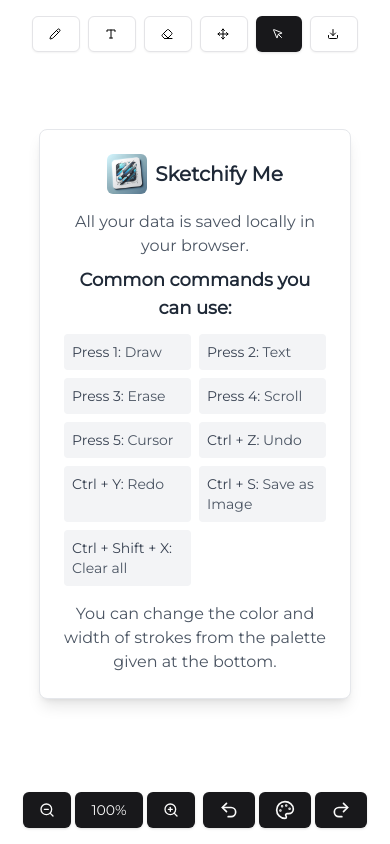
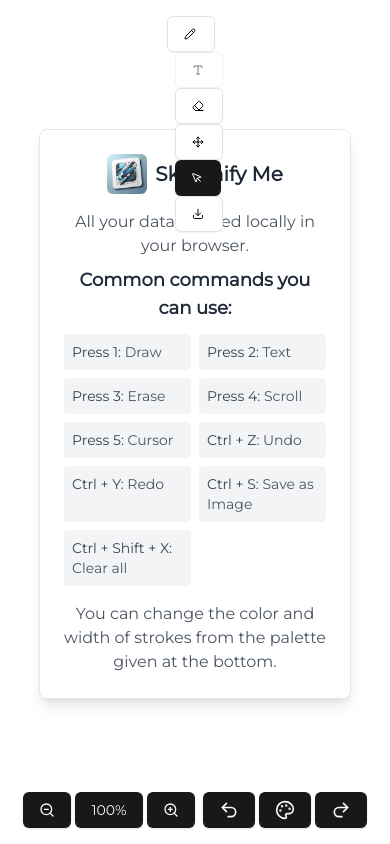
Before and after one commit to Ajeet1606/sketchify, a React (Vite) app: page / in a window 390 px wide. Built offline with nearby package versions, Linux system fonts and the light colour scheme.

Commit message:
fix: add tooltip and improve the toolbar

```diff
--- a/package.json
+++ b/package.json
@@ -17,6 +17,7 @@
     "@radix-ui/react-popover": "^1.1.1",
     "@radix-ui/react-slot": "^1.1.0",
     "@radix-ui/react-toast": "^1.2.2",
+    "@radix-ui/react-tooltip": "^1.1.3",
     "@vercel/analytics": "^1.3.1",
     "class-variance-authority": "^0.7.0",
     "clsx": "^2.1.1",
--- a/src/components/custom/Toolbar.tsx
+++ b/src/components/custom/Toolbar.tsx
@@ -1,3 +1,4 @@
+import React, { useCallback, useEffect } from "react";
 import { useStrokesStore } from "@/store/strokesStore";
 import { Mode, ModeEnum } from "@/lib/utils";
 import {
@@ -7,46 +8,119 @@ import {
   Move,
   MousePointer,
   Download,
+  LucideIcon,
 } from "lucide-react";
 import { Button } from "@/components/ui/button";
 import { useToast } from "@/hooks/use-toast";
+import {
+  Tooltip,
+  TooltipContent,
+  TooltipProvider,
+  TooltipTrigger,
+} from "@/components/ui/tooltip";
 
-const Toolbar = () => {
+interface ModeConfig {
+  mode: Mode;
+  icon: LucideIcon;
+  cursorStyle: string;
+  label: string;
+  shortcut: string;
+  disabled?: boolean;
+}
+
+const modeConfigs: ModeConfig[] = [
+  {
+    mode: ModeEnum.DRAW,
+    icon: Pencil,
+    cursorStyle: "crosshair",
+    label: "Draw",
+    shortcut: "1",
+  },
+  {
+    mode: ModeEnum.WRITE,
+    icon: Type,
+    cursorStyle: "text",
+    label: "Write",
+    shortcut: "2",
+    disabled: true,
+  },
+  {
+    mode: ModeEnum.ERASE,
+    icon: Eraser,
+    cursorStyle: "pointer",
+    label: "Erase",
+    shortcut: "3",
+  },
+  {
+    mode: ModeEnum.SCROLL,
+    icon: Move,
+    cursorStyle: "grab",
+    label: "Move",
+    shortcut: "4",
+  },
+  {
+    mode: ModeEnum.CURSOR,
+    icon: MousePointer,
+    cursorStyle: "default",
+    label: "Select",
+    shortcut: "5",
+  },
+];
+
+const ModeButton: React.FC<{
+  config: ModeConfig;
+  isActive: boolean;
+  onClick: () => void;
+}> = ({ config, isActive, onClick }) => (
+  <TooltipProvider>
+    <Tooltip>
+      <TooltipTrigger asChild>
+        <Button
+          variant={isActive ? "default" : "outline"}
+          onClick={onClick}
+          disabled={config.disabled}
+        >
+          <config.icon className="md:w-4 w-3 md:h-4 h-3 mr-[2px] md:mr-1 bg-inherit" />
+          <span className="hidden md:inline text-sm -mb-3">
+            {config.shortcut}
+          </span>
+        </Button>
+      </TooltipTrigger>
+      <TooltipContent>
+        <p>
+          {config.label} (Press {config.shortcut})
+        </p>
+      </TooltipContent>
+    </Tooltip>
+  </TooltipProvider>
+);
+
+const Toolbar: React.FC = () => {
   const { updateMode, mode, updateCursorStyle, downloadImage } =
     useStrokesStore();
   const { toast } = useToast();
 
-  const handleModeChange = (newMode: Mode) => {
-    const activeElement = document.activeElement;
-    if (activeElement?.tagName === "TEXTAREA") {
-      return;
-    }
-    if (newMode === ModeEnum.SCROLL) {
-      updateMode(ModeEnum.SCROLL);
-      updateCursorStyle("grab");
-    } else if (newMode === ModeEnum.DRAW) {
-      updateMode(ModeEnum.DRAW);
-      updateCursorStyle("crosshair");
-    } else if (newMode === ModeEnum.SQUARE) {
-      updateMode(ModeEnum.SQUARE);
-      updateCursorStyle("crosshair");
-    } else if (newMode === ModeEnum.CURSOR) {
-      updateMode(ModeEnum.CURSOR);
-      updateCursorStyle("default");
-    } else if (newMode === ModeEnum.ARROW) {
-      updateMode(ModeEnum.ARROW);
-      updateCursorStyle("crosshair");
-    } else if (newMode === ModeEnum.LINE) {
-      updateMode(ModeEnum.LINE);
-      updateCursorStyle("crosshair");
-    } else if (newMode === ModeEnum.WRITE) {
-      updateMode(ModeEnum.WRITE);
-      updateCursorStyle("text");
-    } else if (newMode === ModeEnum.ERASE) {
-      updateMode(ModeEnum.ERASE);
-      updateCursorStyle("pointer");
-    }
-  };
+  const handleModeChange = useCallback(
+    (newMode: Mode) => {
+      const activeElement = document.activeElement;
+      if (activeElement?.tagName === "TEXTAREA") return;
+
+      const config = modeConfigs.find((c) => c.mode === newMode);
+      if (config) {
+        updateMode(config.mode);
+        updateCursorStyle(config.cursorStyle);
+      }
+
+      if (newMode === ModeEnum.WRITE) {
+        toast({
+          variant: "destructive",
+          title: "Text mode is coming soon!",
+          duration: 1000,
+        });
+      }
+    },
+    [updateMode, updateCursorStyle, toast]
+  );
 
   const handleDownload = () => {
     downloadImage((message: string) =>
@@ -57,60 +131,47 @@ const Toolbar = () => {
       })
     );
   };
+
+  useEffect(() => {
+    const handleKeyPress = (event: KeyboardEvent) => {
+      const config = modeConfigs.find((c) => c.shortcut === event.key);
+      if (config && !config.disabled) {
+        handleModeChange(config.mode);
+      }
+    };
+
+    window.addEventListener("keydown", handleKeyPress);
+    return () => window.removeEventListener("keydown", handleKeyPress);
+  }, [handleModeChange]);
+
   return (
-    <div className="md:bg-white py-2 md:px-4 md:rounded-md md:border mt-2 md:shadow-md z-50">
-      <div className="space-x-2 md:space-x-2 md:flex">
-          <Button
-            variant={mode === ModeEnum.DRAW ? "default" : "outline"}
-            onClick={() => handleModeChange(ModeEnum.DRAW)}
-          >
-            <Pencil className="md:w-4 w-3 md:h-4 h-3 mr-[2px] md:mr-1 bg-inherit" />
-            <span className="hidden md:inline text-sm -mb-3">1</span>
-          </Button>
-          <Button
-            variant={mode === ModeEnum.WRITE ? "default" : "outline"}
-            // onClick={() => handleModeChange(ModeEnum.WRITE)}
-            onClick={() => {
-              toast({
-                variant: "destructive",
-                title: "Text mode is coming soon!",
-                duration: 1000,
-              });
-            }}
-          >
-            <Type className="md:w-4 w-3 md:h-4 h-3 mr-[2px] md:mr-1 bg-inherit" />
-            <span className="hidden md:inline text-sm -mb-3">2</span>
-          </Button>
-          <Button
-            variant={mode === ModeEnum.ERASE ? "default" : "outline"}
-            onClick={() => handleModeChange(ModeEnum.ERASE)}
-          >
-            <Eraser className="md:w-4 w-3 md:h-4 h-3 mr-[2px] md:mr-1 bg-inherit" />
-            <span className="hidden md:inline text-sm -mb-3">3</span>
-          </Button>
-          <Button
-            variant={mode === ModeEnum.SCROLL ? "default" : "outline"}
-            onClick={() => handleModeChange(ModeEnum.SCROLL)}
-          >
-            <Move className="md:w-4 w-3 md:h-4 h-3 mr-[2px] md:mr-1 bg-inherit" />
-            <span className="hidden md:inline text-sm -mb-3">4</span>
-          </Button>
-          <Button
-            variant={mode === ModeEnum.CURSOR ? "default" : "outline"}
-            onClick={() => handleModeChange(ModeEnum.CURSOR)}
-          >
-            <MousePointer className="md:w-4 w-3 md:h-4 h-3 mr-[2px] md:mr-1 bg-inherit" />
-            <span className="hidden md:inline text-sm -mb-3">5</span>
-          </Button>
-
-          <Button
-            variant="outline"
-            onClick={handleDownload} // Trigger the download on click
-          >
-            <Download className="md:w-4 w-3 md:h-4 h-3 mr-[2px] md:mr-1 bg-inherit" />
-          </Button>
-        </div>
-    </div>
+    <nav className="md:bg-white py-2 md:px-4 md:rounded-md md:border mt-2 md:shadow-md z-50">
+      <ul className="space-x-2 md:space-x-2 md:flex">
+        {modeConfigs.map((config) => (
+          <li key={config.mode}>
+            <ModeButton
+              config={config}
+              isActive={mode === config.mode}
+              onClick={() => handleModeChange(config.mode)}
+            />
+          </li>
+        ))}
+        <li>
+          <TooltipProvider>
+            <Tooltip>
+              <TooltipTrigger asChild>
+                <Button variant="outline" onClick={handleDownload}>
+                  <Download className="md:w-4 w-3 md:h-4 h-3 mr-[2px] md:mr-1 bg-inherit" />
+                </Button>
+              </TooltipTrigger>
+              <TooltipContent>
+                <p>Download Image</p>
+              </TooltipContent>
+            </Tooltip>
+          </TooltipProvider>
+        </li>
+      </ul>
+    </nav>
   );
 };
 
--- /dev/null
+++ b/src/components/ui/tooltip.tsx
@@ -0,0 +1,28 @@
+import * as React from "react"
+import * as TooltipPrimitive from "@radix-ui/react-tooltip"
+
+import { cn } from "@/lib/utils"
+
+const TooltipProvider = TooltipPrimitive.Provider
+
+const Tooltip = TooltipPrimitive.Root
+
+const TooltipTrigger = TooltipPrimitive.Trigger
+
+const TooltipContent = React.forwardRef<
+  React.ElementRef<typeof TooltipPrimitive.Content>,
+  React.ComponentPropsWithoutRef<typeof TooltipPrimitive.Content>
+>(({ className, sideOffset = 4, ...props }, ref) => (
+  <TooltipPrimitive.Content
+    ref={ref}
+    sideOffset={sideOffset}
+    className={cn(
+      "z-50 overflow-hidden rounded-md bg-zinc-900 px-3 py-1.5 text-xs text-zinc-50 animate-in fade-in-0 zoom-in-95 data-[state=closed]:animate-out data-[state=closed]:fade-out-0 data-[state=closed]:zoom-out-95 data-[side=bottom]:slide-in-from-top-2 data-[side=left]:slide-in-from-right-2 data-[side=right]:slide-in-from-left-2 data-[side=top]:slide-in-from-bottom-2 dark:bg-zinc-50 dark:text-zinc-900",
+      className
+    )}
+    {...props}
+  />
+))
+TooltipContent.displayName = TooltipPrimitive.Content.displayName
+
+export { Tooltip, TooltipTrigger, TooltipContent, TooltipProvider }
```
Also changed, not shown: 1 other file (tests, documents, lock files or other folders).
